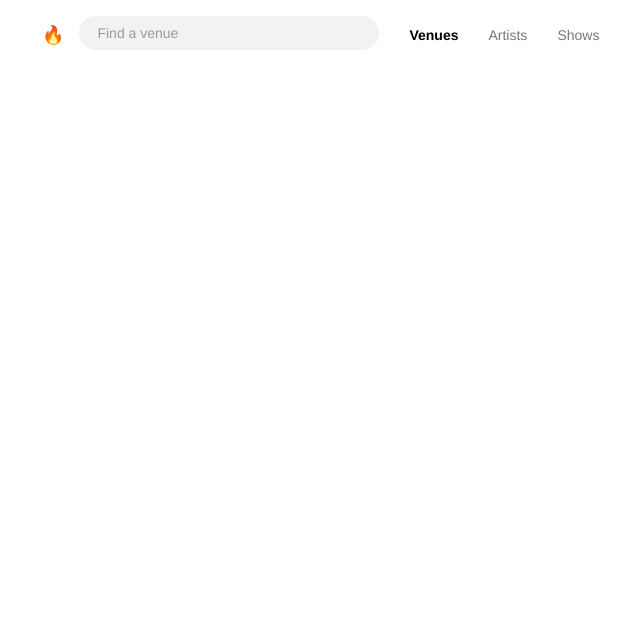
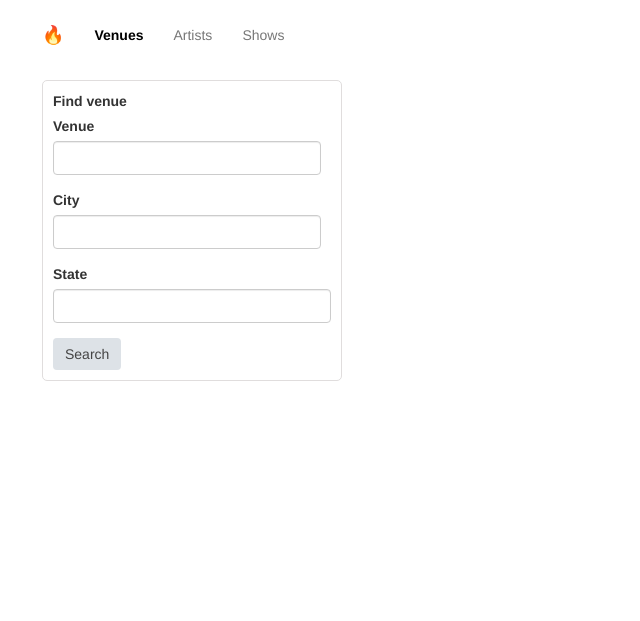
Before and after one commit to callmiy/udacity-fwd-01-fyyur, a Flask app: page /venues in a window 1280 px wide. Shown: the top 621 px of the page, without its empty margins (28-668 px from the left). Run offline with Flask 2, Linux system fonts and the light colour scheme; data that the repository does not hold is empty; some libraries are stand-ins or nearby versions.

Commit message:
feature: search artists and venues by name/city/state

```diff
--- a/templates/layouts/main.html
+++ b/templates/layouts/main.html
@@ -36,6 +36,18 @@
 {% block end_head %}{% endblock %}
 </head>
 <body>
+{% with %}
+{%set
+    search_venues_url = '/venues/search' if  ((request.endpoint == 'venues') or
+    (request.endpoint == 'search_venues') or
+    (request.endpoint == 'show_venue')) else ''
+
+%}
+{% set
+  search_artists_url = '/artists/search' if ((request.endpoint == 'artists') or
+    (request.endpoint == 'search_artists') or
+    (request.endpoint == 'show_artist'))  else ''
+%}
 
   <!-- Wrap all page content here -->
   <div id="wrap">
@@ -53,30 +65,13 @@
         </div>
         <div class="collapse navbar-collapse">
           <ul class="nav navbar-nav">
+            {% if search_artists_url == 'johnny' %}
             <li>
-              {% if (request.endpoint == 'venues') or
-                (request.endpoint == 'search_venues') or
-                (request.endpoint == 'show_venue') %}
-              <form class="search" method="post" action="/venues/search">
-                <input class="form-control"
-                  type="search"
-                  name="search_term"
-                  placeholder="Find a venue"
-                  aria-label="Search">
-              </form>
-              {% endif %}
-              {% if (request.endpoint == 'artists') or
-                (request.endpoint == 'search_artists') or
-                (request.endpoint == 'show_artist') %}
-              <form class="search" method="post" action="/artists/search">
-                <input class="form-control"
-                  type="search"
-                  name="search_term"
-                  placeholder="Find an artist"
-                  aria-label="Search">
-              </form>
-              {% endif %}
+              <div style="padding-top: 10px;">
+              <button type="button" class="btn" >Search</button>
+              </div>
             </li>
+            {% endif %}
           </ul>
           <ul class="nav navbar-nav">
             <li {% if request.endpoint == 'venues' %} class="active" {% endif %}><a href="{{ url_for('venues') }}">Venues</a></li>
@@ -101,7 +96,12 @@
         {% endif %}
       {% endwith %}
 
-      {% block content %}{% endblock %}
+{% if search_venues_url or search_artists_url %}
+  {% include 'layouts/search-form.html' %}
+{% endif %}
+{% endwith %}
+
+{% block content %}{% endblock %}
 
     </main>
 
--- /dev/null
+++ b/templates/layouts/search-form.html
@@ -0,0 +1,69 @@
+<style>
+  .search-form {
+    border: 1px solid #e0dddd;
+    padding: 10px;
+    border-radius: 5px;
+    max-width: 300px;
+    position: relative;
+  }
+
+  .search-form-control-wrapper {
+  }
+
+  .search-form__header {
+    top: 5px;
+    background: white;
+  }
+
+  .search-form__control--city {
+    margin-right: 10px;
+  }
+</style>
+
+<div style="margin-bottom: 30px;">
+  <form
+    class="search-form"
+    method="post"
+    action="{{ search_artists_url or search_venues_url }}"
+  >
+    <label class="search-form__header">
+      Find {{ 'artist' if search_artists_url else 'venue' }}
+    </label>
+
+    <div class="search-form-control-wrapper">
+      <div class="form-group search-form__control--city">
+        <label for="">
+          {{ 'Artist' if search_artists_url else 'Venue' }}
+        </label>
+        <input
+          class="form-control"
+          type="search"
+          name="name"
+          aria-label="Search"
+        />
+      </div>
+
+      <div class="form-group search-form__control--city">
+        <label for="">City</label>
+        <input
+          class="form-control"
+          type="search"
+          name="city"
+          aria-label="Search"
+        />
+      </div>
+
+      <div class="form-group search-form__control--state">
+        <label for="">State</label>
+        <input
+          class="form-control search-form__control"
+          type="search"
+          name="state"
+          aria-label="Search"
+        />
+      </div>
+    </div>
+
+    <button type="submit" class="btn btn-default">Search</button>
+  </form>
+</div>
--- a/templates/pages/search_artists.html
+++ b/templates/pages/search_artists.html
@@ -1,6 +1,5 @@
 {% extends 'layouts/main.html' %} {% block title %}Fyyur | Artists Search{%
-endblock %} {% block content %}
-<h3>Number of search results for "{{ search_term }}": {{ results.count }}</h3>
+endblock %} {% block content %} {% include 'pages/search-results-header.html' %}
 <ul class="items">
   {% for artist in results.data %}
   <li>
--- a/templates/pages/search_venues.html
+++ b/templates/pages/search_venues.html
@@ -1,6 +1,5 @@
 {% extends 'layouts/main.html' %} {% block title %}Fyyur | Venues Search{%
-endblock %} {% block content %}
-<h3>Number of search results for "{{ search_term }}": {{ results.count }}</h3>
+endblock %} {% block content %} {% include 'pages/search-results-header.html' %}
 <ul class="items">
   {% for venue in results.data %}
   <li>
--- a/venue/routes.py
+++ b/venue/routes.py
@@ -78,24 +78,6 @@ def get_show_venue_data(venue_id):
     return venue
 
 
-def get_search_venue_data(search_term):
-    today = datetime.now()
-    query = Venue.query.filter(Venue.name.ilike("%{}%".format(search_term)))
-    data = query.all()
-
-    [
-        setattr(
-            d, "num_upcoming_shows", len([s for s in d.shows if s.start_time >= today]),
-        )
-        for d in data
-    ]
-
-    return {
-        "count": len(data),
-        "data": data,
-    }
-
-
 @app.route("/venues")
 def venues():
     # TODO: replace with real venues data.
@@ -109,8 +91,41 @@ def search_venues():
     # TODO: implement search on artists with partial string search. Ensure it is case-insensitive.   # noqa E501
     # search for Hop should return "The Musical Hop".
     # search for "Music" should return "The Musical Hop" and "Park Square Live Music & Coffee"   # noqa E501
-    search_term = request.form.get("search_term", "")
-    results = get_search_venue_data(search_term)
+    today = datetime.now()
+    form = request.form
+
+    name = form.get("name", "")
+    city = form.get("city", "")
+    state = form.get("state", "")
+
+    name_filter_query = Venue.name.ilike("%{}%".format(name))
+    city_filter_query = Venue.city.ilike("%{}%".format(city))
+    state_filter_query = Venue.state.ilike("%{}%".format(state))
+
+    query = (
+        Venue.query.filter(name_filter_query)
+        .filter(city_filter_query)
+        .filter(state_filter_query)
+    )
+
+    data = query.all()
+
+    [
+        setattr(
+            d, "num_upcoming_shows", len([s for s in d.shows if s.start_time >= today]),
+        )
+        for d in data
+    ]
+
+    results = {
+        "count": len(data),
+        "data": data,
+    }
+
+    if not (name or city or state):
+        return render_template("pages/search_artists.html", results=results,)
+
+    search_term = {"name": name, "city": city, "state": state}
 
     return render_template(
         "pages/search_venues.html", results=results, search_term=search_term,
```
Also changed, not shown: artist/routes.py (+23 -3 lines), templates/pages/search-results-header.html (added, +13 -0 lines).
